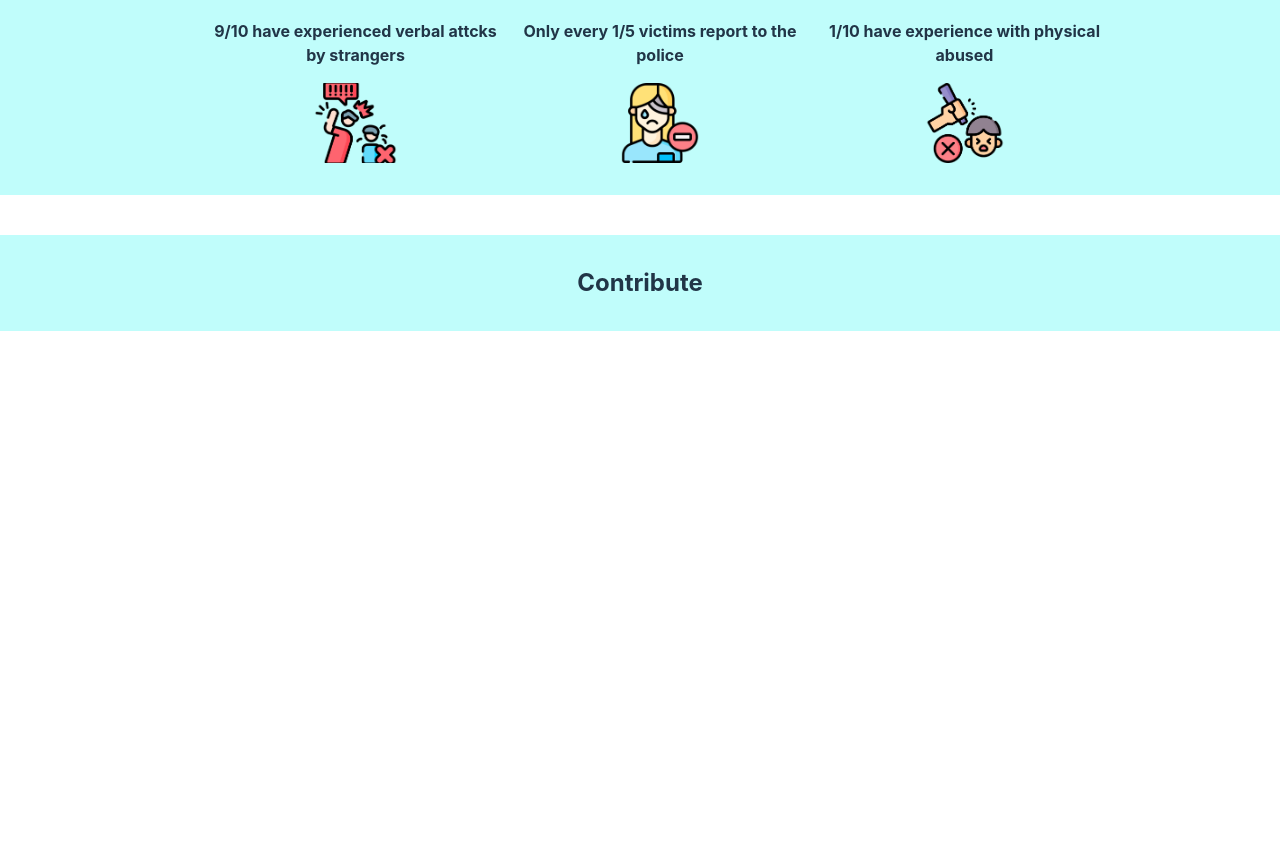
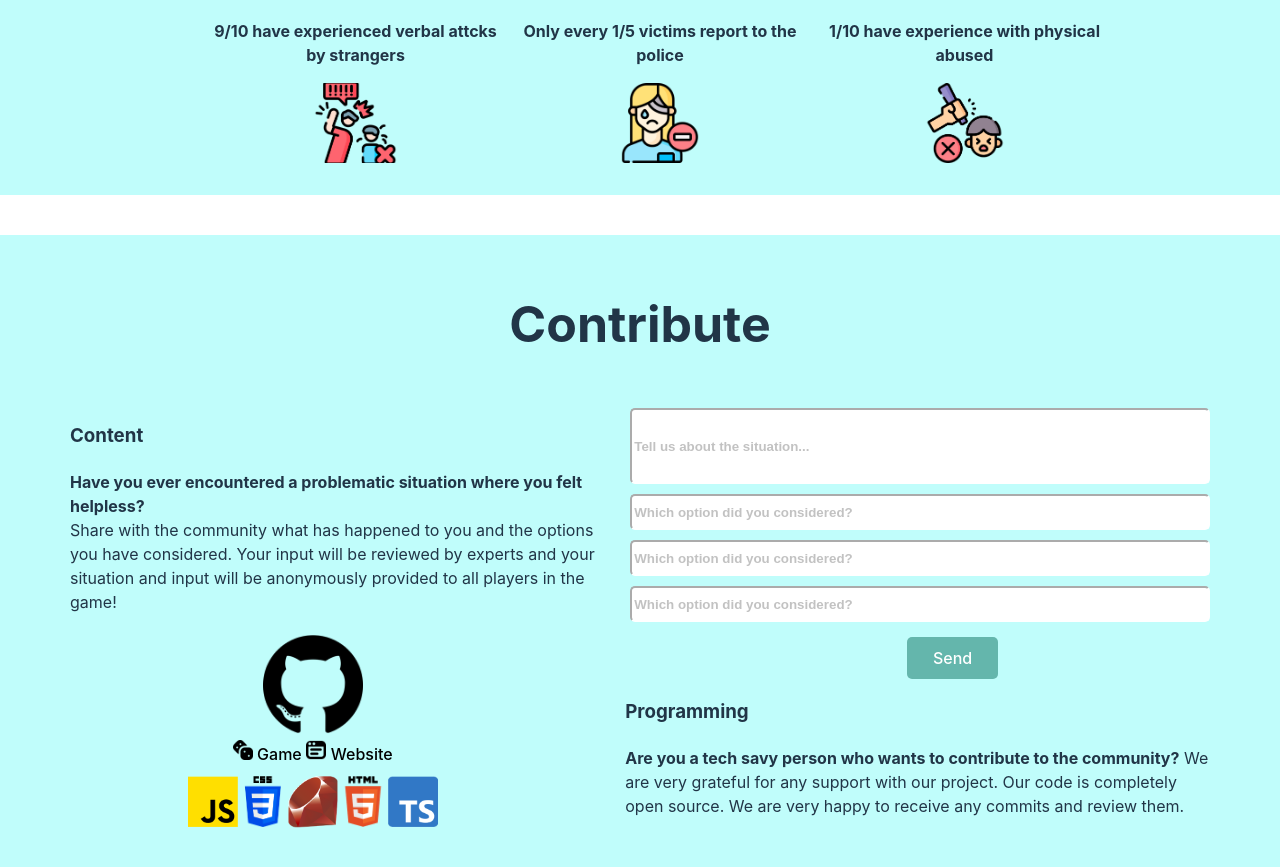
Before and after one commit to giacomo-dantonio/game-changer-website, a website built with Vite: page index.html in a window 1280 px wide. Shown: the part 1039-1906 px from the top of the page. Before the commit the page ends 1410 px from the top, so only its background shows below. Built offline with nearby package versions, Linux system fonts and the light colour scheme.

Commit message:
Section3 is done

```diff
--- a/index.html
+++ b/index.html
@@ -3,9 +3,10 @@
   <head>
     <meta charset="UTF-8" />
     <link rel="icon" type="image/svg+xml" href="/vite.svg" />
+    <link rel='stylesheet' href='https://cdnjs.cloudflare.com/ajax/libs/font-awesome/5.15.3/css/all.min.css'>
     <link href="game/style.css" rel="stylesheet">
     <meta name="viewport" content="width=device-width, initial-scale=1.0" />
-    <title>Vite App</title>
+    <title>Game Changer+</title>
   </head>
   <body>
     <div class="header">
@@ -15,7 +16,7 @@
     </div>
     <div class="section1 with-bg">
       <div class="content">
-      <h2 class="problem">Problem</h2>
+      <h2 class="section-name">Problem</h2>
       <p>Every year, the number of incidents against members of the LGBTQ+ community increases.
          A high percentage of incidents were reported in Berlin. Victims often feel helpless, vulnerable and in shock when they are abused
         </p>
@@ -36,11 +37,56 @@
       </div>
     </div>
     <div class="section2"></div>
-    <div class="section3 with-bg">
-      <h2>
+    <div class="section3 with-bg section-title">
+      <h2 class="section-name" >
         Contribute
       </h2>
+      <div class="content-section3">
+      <div class="left">
+        <h3>Content</h3>
+        <p>
+         <strong> Have you ever encountered a problematic situation where you felt helpless?</strong>
+         <br>
+          Share with the community what has happened to you and the options you have considered.
+          Your input will be reviewed by experts and your situation and input will be anonymously provided to all players in the game!
+        </p>
+        <div class="links-images-content">
+          <div class="github-content">
+        <img src="github.png" alt="" width="100">
+        <div class="links">
+          <img src="game.png" alt="" width="20">
+          <a href="">Game</a>
+          <img src="website.png" alt="" width="20">
+          <a href="">Website</a>
+          </div>
+        </div>
+        <div class="language-icon">
+          <ul>
+            <li><img src="js.png" alt=""></li>
+            <li><img src="css.png" alt=""></li>
+            <li><img src="ruby.png" alt=""></li>
+            <li><img src="html.png" alt=""></li>
+            <li><img src="ts.png" alt=""></li>
+          </ul>
+        </div>
+        </div>
+      </div>
+      <div class="right">
+<form>
+  <input type="text" id="situation" name="situation" value="Tell us about the situation...">
+  <input type="text" id="opinion" name="opinion" value="Which option did you considered?">
+  <input type="text" id="opinion" name="opinion" value="Which option did you considered?">
+  <input type="text" id="opinion" name="opinion" value="Which option did you considered?">
+</form>
+<button class="send-button">Send</button>
+<h3 id="prog">Programming</h3>
+<p>
+ <strong> Are you a tech savy person who wants to contribute to the community?</strong>
+ We are very grateful for any support with  our project. Our code is completely  open source. We are very happy to receive any commits and review them.
+</p>
+      </div>
     </div>
+  </div>
     <div class="section4"></div>
     <script type="module" src="/main.js"></script>
     <script src="game/bundle.js"></script>
--- a/style.css
+++ b/style.css
@@ -105,7 +105,7 @@ button:focus-visible {
   .section1 p{
   font-weight: bold;
  }
- .problem {
+ .section-name {
   font-size: 50px;
  }
  .content{
@@ -139,3 +139,77 @@ button:focus-visible {
       bottom: 0;
   }
 }
+.section3{
+  height: 1533px
+}
+.section-title{
+  display: block;
+}
+.content-section3{
+  display: flex;
+
+}
+.left p, h3 {
+  margin-left: 70px;
+  text-align: left;
+  margin-bottom: 20px;
+}
+form {
+  display: flex;
+  flex-direction: column;
+  width: 90%;
+}
+.language-icon img{
+  margin-top: 10px;
+  width: 50px;
+  display: flex;
+  justify-content: start;
+}
+.language-icon ul {
+  margin: 0;
+  padding: 0;
+  display:flex;
+  justify-content: center;
+  align-items: center;
+}
+.links a{
+  color: black;
+
+}
+.links-images-content{
+ display: flex;
+ justify-content: center;
+ align-items: center;
+ flex-flow: column wrap;
+}
+.github-content{
+
+}
+.send-button{
+  margin-top: 10px;
+  background-color: #64B6AC;
+  color: white;
+  border-radius: 5px;
+  padding: 10px 25px;
+}
+.right p, h3 {
+  margin-right: 70px;
+  text-align: left;
+  margin-bottom: 20px;
+}
+#situation, #opinion {
+  color: #C2C2C2;
+  font-weight: bolder;
+  margin: 5px;
+  border-radius: 5px;
+  border-color: #ffffff;
+}
+#situation {
+  height: 70px;
+}
+#opinion {
+  height: 30px;
+}
+#prog {
+  margin-left: 0;
+}
```
Also changed, not shown: public/css.png (added), public/game.png (added), public/github.png (added), public/html.png (added), public/js.png (added), public/ruby.png (added), public/ts.png (added), public/website.png (added).
